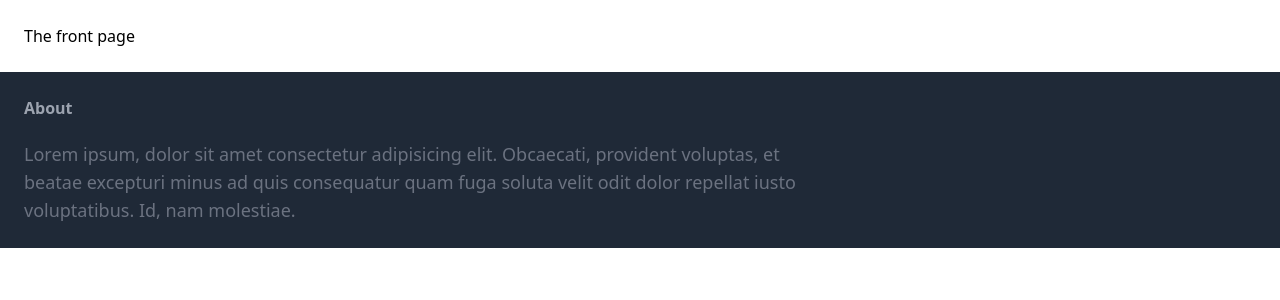
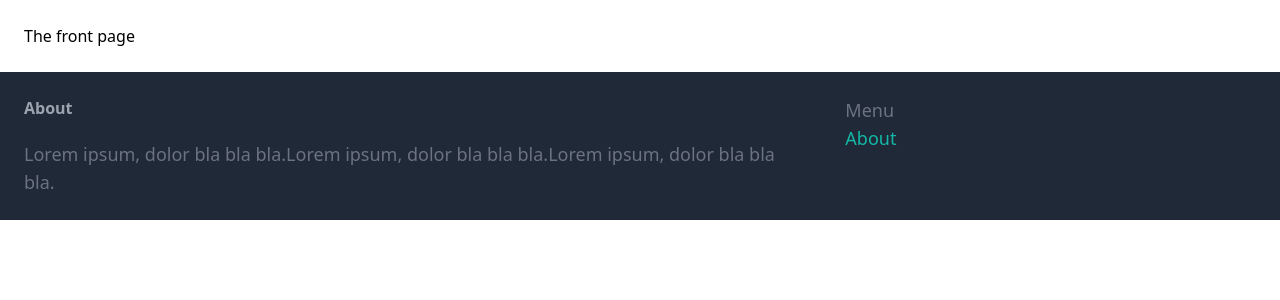
Before and after one commit to HalleluyahBoy/django_ecomerce, a Django app: page / in a window 1280 px wide. Shown: the part 77-377 px from the top of the page. Run offline with Django 4.2, Linux system fonts and the light colour scheme; some libraries are stand-ins or nearby versions.

Commit message:
My E-Comerce website

```diff
--- a/puddle/core/templates/core/base.html
+++ b/puddle/core/templates/core/base.html
@@ -28,8 +28,16 @@
      <footer class="px-6 py-6 flex justify-between  bg-gray-800">
       <div class="w-2/3 pr-10">
         <h3 class="mb-5 font-semibold text-gray-400">About</h3>
-        <p class="text-lg text-gray-500">Lorem ipsum, dolor sit amet consectetur adipisicing elit. Obcaecati, provident voluptas, et beatae excepturi minus ad quis consequatur quam fuga soluta velit odit dolor repellat iusto voluptatibus. Id, nam molestiae.</p>
+        <p class="text-lg text-gray-500">Lorem ipsum, dolor bla bla bla.Lorem ipsum, dolor bla bla bla.Lorem ipsum, dolor bla bla bla.</p>
       </div>
+      <div class="w-1/3"><p class="text-lg text-gray-500">Menu</p>
+      <ul class="space-y-2">
+        <li>
+          <a href="#" class="text-lg text-teal-500 hover:text-teal-700" >
+            About
+          </a>
+        </li>
+      </ul></div>
      </footer>
 
 
```
